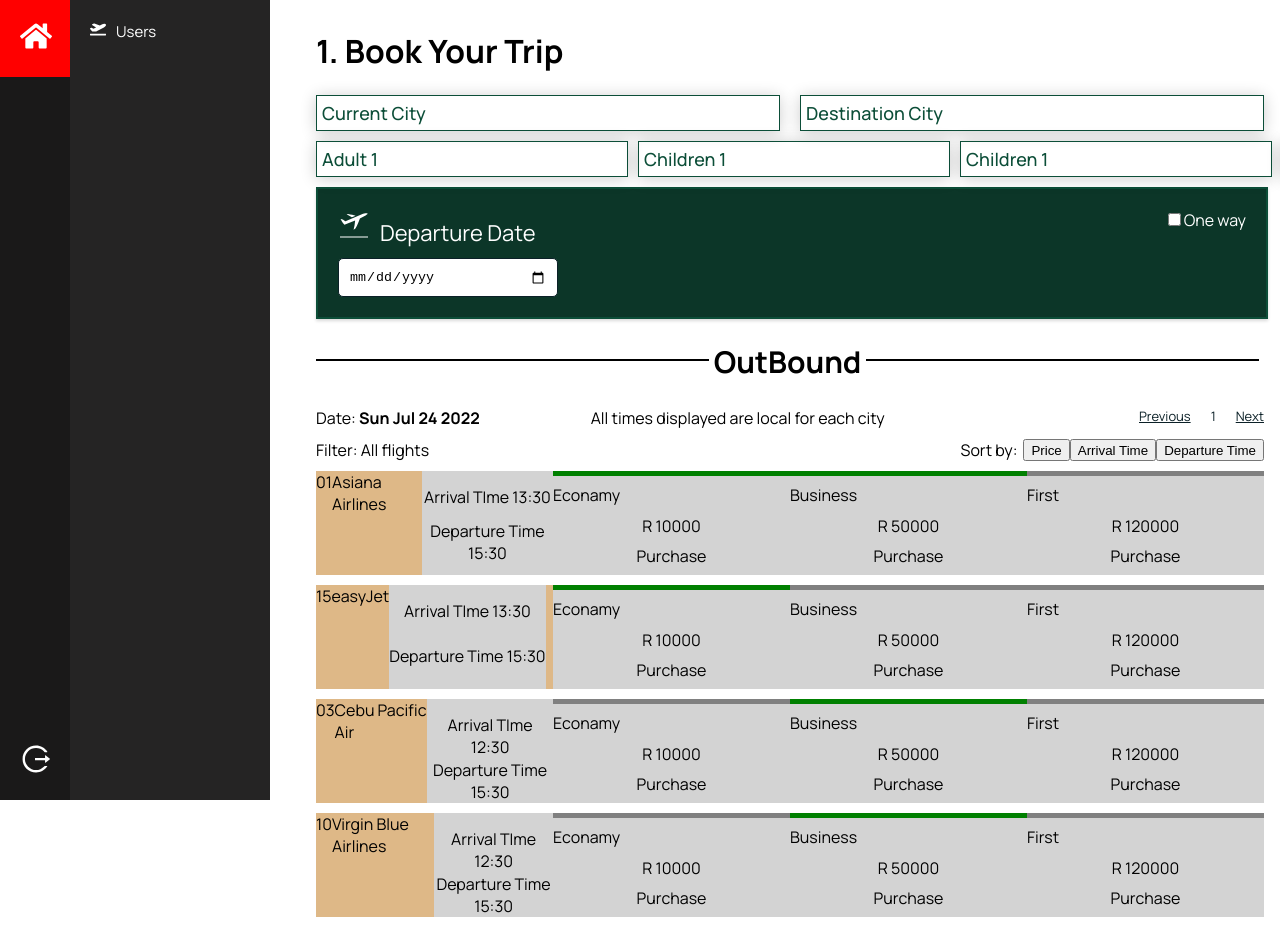
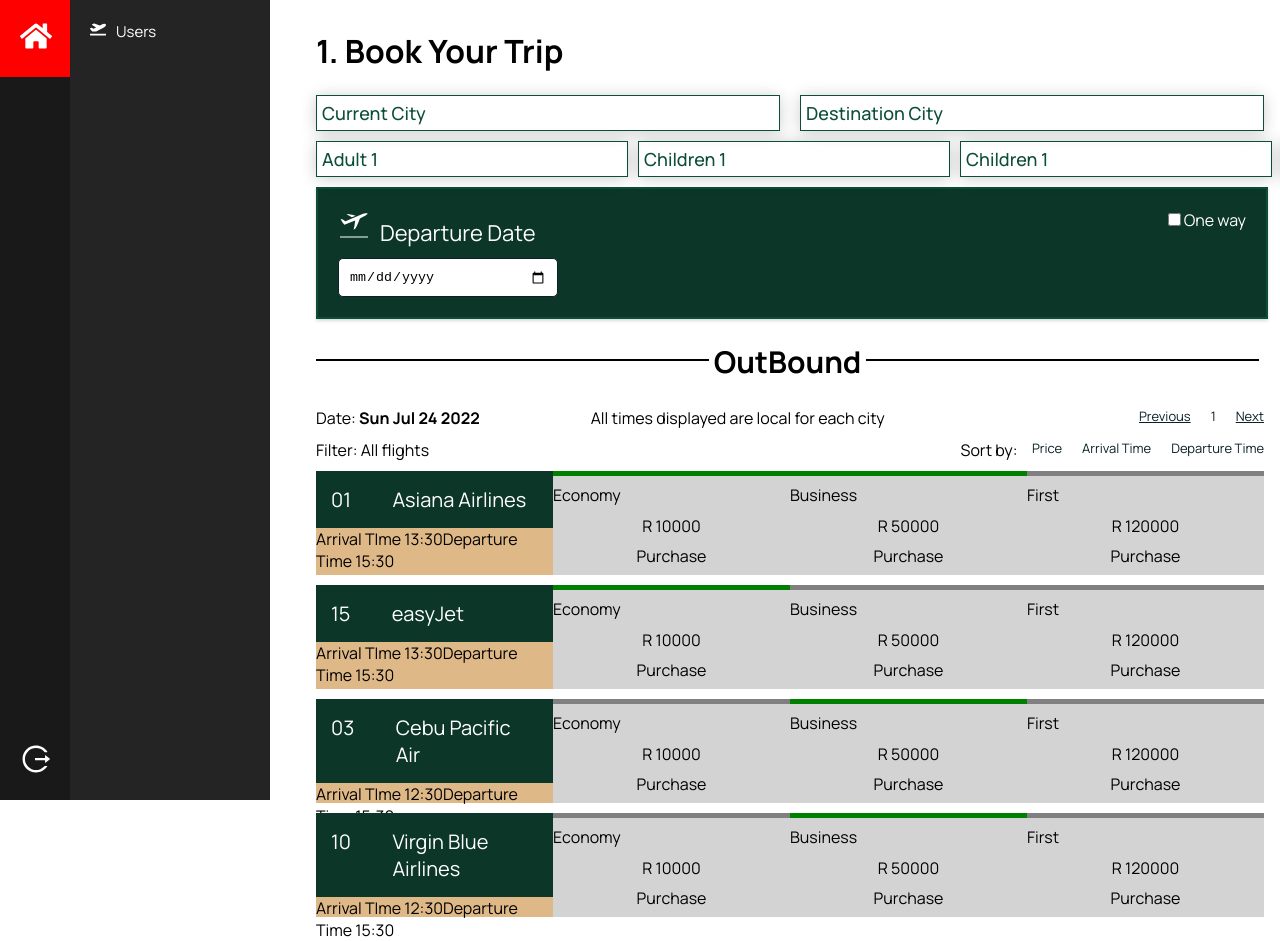
Before and after one commit to LegendDRD/DemoApp, a React (Create React App) app: page / in a window 1280 px wide. Shown: the top 941 px of the page. Built offline with nearby package versions, Linux system fonts and the light colour scheme; sample sign-in values are in the browser's storage.

Commit message:
Trip minor styling

```diff
--- a/src/components/BookTrip.tsx
+++ b/src/components/BookTrip.tsx
@@ -8,10 +8,13 @@
 import PlanClassDropDown from './PlanClassDropDown';
 import { GiAirplaneDeparture } from 'react-icons/gi';
 
+import TitleCard from "../static/images/demo-card-title.svg"
+import TitleCard2 from "../static/images/demo-card-title-copy.svg"
+
 import { TenSpacer, FortySpacer } from "../styledComponents/tenSpacer";
 import { Link, Link2Green, Link2Red } from "../styledComponents/linkStyle";
 
-import { NavP, H1,Header } from "../styledComponents/StyledText";
+import { NavP, H1, Header } from "../styledComponents/StyledText";
 import { Input, FullWidthInput } from "../styledComponents/inputs";
 
 export default function BookTrip() {
@@ -133,7 +136,7 @@
                     </div>
                     <FortySpacer />
                     <div style={{ width: "100%", textAlign: "center", display: "flex", gap: `5px` }}>
-                        <div style={{ width: "100%", height: "2px", background: "black", top: "23px" }} /><h2 style={{ width: "30%", textAlign: "center", fontSize: "30px", marginTop:`-18px` }}>OutBound</h2><div style={{ width: "100%", height: "2px", background: "black" }} />
+                        <div style={{ width: "100%", height: "2px", background: "black", top: "23px" }} /><h2 style={{ width: "30%", textAlign: "center", fontSize: "30px", marginTop: `-18px` }}>OutBound</h2><div style={{ width: "100%", height: "2px", background: "black" }} />
                         <div style={{}}>
                         </div>
                     </div>
@@ -144,7 +147,7 @@
 
                             <div >All times displayed are local for each city</div>
                         </div>
-                    <div style={{ display: "flex", gap:`20px` }}>
+                        <div style={{ display: "flex", gap: `20px` }}>
                             <Link style={{ textDecoration: `underline` }}>Previous</Link>
                             <Link>1</Link>
                             <Link style={{ textDecoration: `underline` }}>Next</Link>
@@ -156,10 +159,10 @@
                             <div >Filter: All flights</div>
                             <div >Sort by:</div>
                         </div>
-                        <div style={{ display: "flex", }} >
-                            <button>Price</button>
-                            <button>Arrival Time</button>
-                            <button>Departure Time</button>
+                        <div style={{ display: "flex", gap: `20px` }} >
+                            <Link>Price</Link>
+                            <Link>Arrival Time</Link>
+                            <Link>Departure Time</Link>
                         </div>
                     </div>
                     <TenSpacer />
@@ -169,20 +172,20 @@
                             return (
                                 <>
                                     <div style={{ display: "flex", width: "100%", height: `13vh` }}>
-                                    <div style={{ display: "flex", width: "25%", backgroundColor: "burlywood" }}>
-
+                                        <div style={{ width: "25%", backgroundColor: "burlywood" }}>
+                                            <div style={{ display: "flex", gap: "20%", padding: "15px", fontSize: `20px`, fontWeight: "400", backgroundColor: "#0c3628", color: `white`}}>
                                                 <span>{item.gateNumber}</span>
                                                 <span>{item.airlineName}</span>
-
-                                        <div style={{ display: "grid", backgroundColor: "lightgrey" }}>
+                                                </div>
+                                                <div>
                                                     <span style={{ textAlign: "center", paddingTop: "15px" }}>Arrival TIme {item.arrival}</span>
-                                            <span style={{ textAlign: "center" }}>Departure Time {item.departure}</span>
+                                                    <span style={{ textAlign: "center", }}>Departure Time {item.departure}</span>
                                                 </div>
                                             </div>
 
                                             <div style={{ display: "grid", width: "25%", backgroundColor: "lightgrey" }}>
                                                 {(item.ecoAvi) ? <div style={{ height: "5px", backgroundColor: "green" }} /> : <div style={{ height: "5px", backgroundColor: "grey" }} />}
-                                        <span>Econamy</span>
+                                                <span>Economy</span>
                                                 <span style={{ textAlign: "center" }}>R {item.ecoPrice}</span>
                                                 <span style={{ textAlign: "center" }}>Purchase</span>
                                             </div>
```
Also changed, not shown: src/static/images/demo-card-title-copy.svg (added), src/static/images/demo-card-title.svg (added). Lines whose indentation alone changed are shown as unchanged.
